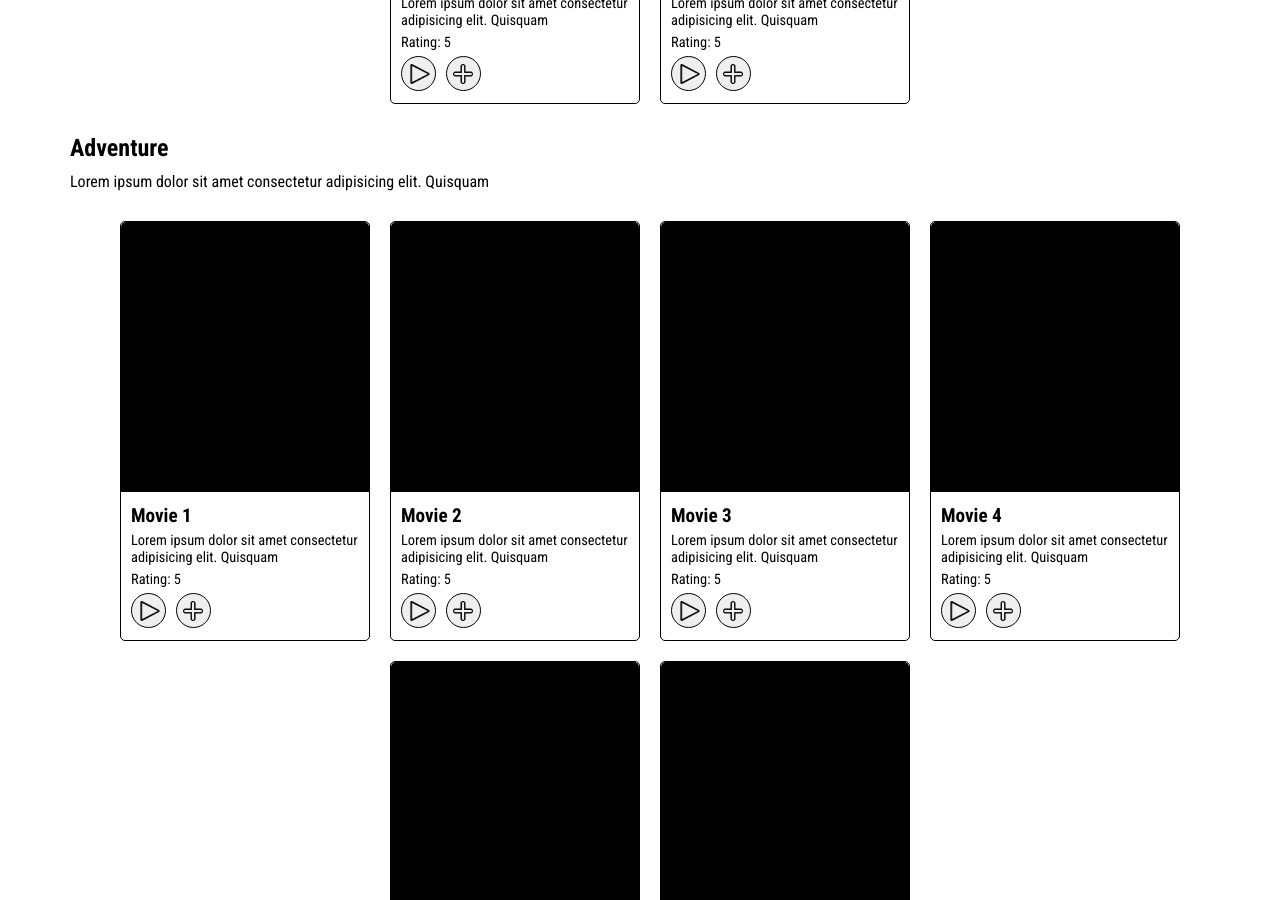
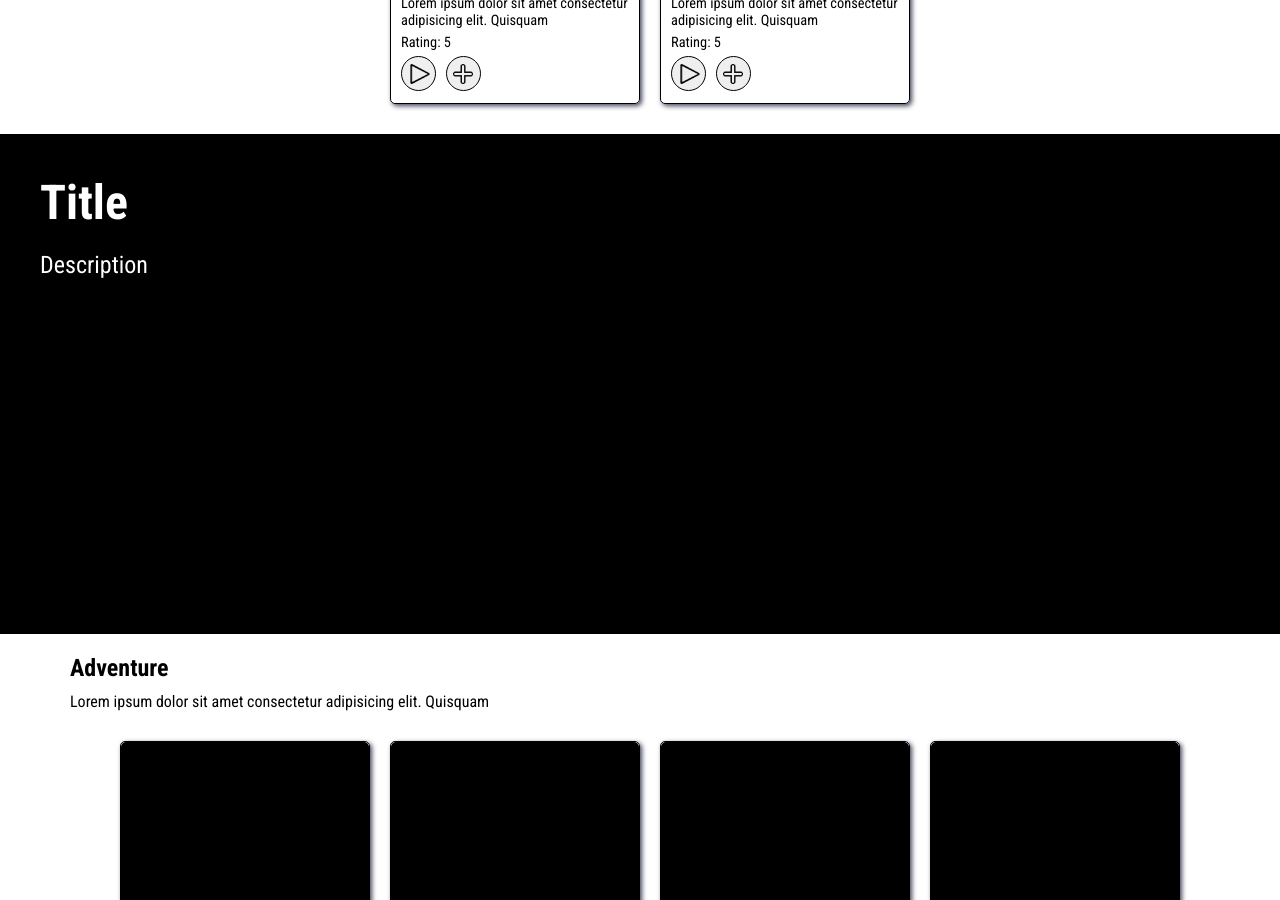
Before and after one commit to Koksiarz100/MovieHub, a Next.js app in the folder client/: page / in a window 1280 px wide. Shown: the part 1900-2800 px from the top of the page. Built offline with nearby package versions, Linux system fonts and the light colour scheme.

Commit message:
Added baner component (still need props)

```diff
--- /dev/null
+++ b/client/app/components/Banner/Banner.tsx
@@ -0,0 +1,24 @@
+import './banner.scss'
+
+/*
+  Banner Component:
+    This is the component that will be used to display the banner on the home page.
+
+    TODO:
+      * Add images to the banner
+      ! Add props to the banner
+      ? Make carousel
+*/
+
+export default function Banner() {
+  return (
+    <div className='banner-wrapper'>
+      <div className='banner-content'> {/* Banner Content */}
+        <div className='banner-title'>Title</div> {/* Banner Title */}
+        <div className='banner-description'> {/* Banner Description */}
+          Description
+        </div>
+      </div>
+    </div>
+  )
+}
--- /dev/null
+++ b/client/app/components/Banner/banner.scss
@@ -0,0 +1,28 @@
+/*
+  Banner styles
+    This are the styles for the banner.
+*/
+
+.banner-wrapper {
+  display: flex;
+  flex-direction: column;
+  justify-content: left;
+  align-items: left;
+  padding: 40px;
+  width: 100%;
+  height: 500px;
+  margin-top: 20px;
+  background-color: black;
+  color: white;
+
+  .banner-title {
+    font-size: 3em;
+    font-weight: bold;
+    margin-bottom: 20px;
+  }
+
+  .banner-description {
+    font-size: 1.5em;
+    margin-bottom: 20px;
+  }
+}
--- a/client/app/components/Layout/Footer/Footer.jsx
+++ b/client/app/components/Layout/Footer/Footer.jsx
@@ -7,10 +7,19 @@ import ig from './assets/insta.png'
 import tw from './assets/twitter.png'
 import yt from './assets/yt.png'
 
+/*
+  Footer component:
+    This is the footer component that is displayed on every page.
+
+  TODO:
+    * Add social media links
+    * Add contact information
+*/
+
 export default function Footer() {
   return (
     <footer>
-      <div className='footer-section'>
+      <div className='footer-section'> {/* Menu section */}
         <div className='footer-title'>
           Menu
         </div>
@@ -28,7 +37,7 @@ export default function Footer() {
           </ul>
         </div>
       </div>
-      <div className='footer-section'>
+      <div className='footer-section'> {/* Socials section */}
         <div className='footer-title'>
           Socials
         </div>
@@ -39,7 +48,7 @@ export default function Footer() {
           <Image src={yt} alt='yt' className='footer-social' />
         </div>
       </div>
-      <div className='footer-section'>
+      <div className='footer-section'> {/* Contact section */}
         <div className='footer-title'>
           Contact
         </div>
--- a/client/app/components/Layout/Footer/footer.scss
+++ b/client/app/components/Layout/Footer/footer.scss
@@ -1,3 +1,8 @@
+/*
+  Footer Styles
+    This are the styles for the footer, it contains the styles for the footer menu, socials and contact.
+*/
+
 footer {
   display: flex;
   flex-direction: row;
--- a/client/app/components/MovieCards/card.scss
+++ b/client/app/components/MovieCards/card.scss
@@ -15,6 +15,10 @@
   border-radius: 5px;
   margin: 10px;
   transition: all 0.2s ease-in-out;
+
+  -webkit-box-shadow: 2px 2px 5px 0px rgba(66, 68, 90, 1);
+  -moz-box-shadow: 2px 2px 5px 0px rgba(66, 68, 90, 1);
+  box-shadow: 2px 2px 5px 0px rgba(66, 68, 90, 1);
 
   &:hover {
     transform: scale(1.1);
--- a/client/app/page.scss
+++ b/client/app/page.scss
@@ -34,6 +34,10 @@
       font-size: 1.5em;
       font-weight: bold;
       margin-bottom: 10px;
+
+      @media only screen and (max-width: 600px ) {
+        padding-left: 0;
+      }
     }
 
     .category-description {
@@ -47,6 +51,7 @@
       padding-left: 50px;
 
       @media only screen and (max-width: 600px ) {
+        padding-left: 0;
         text-align: center;
       }
     }
--- a/client/app/page.tsx
+++ b/client/app/page.tsx
@@ -2,6 +2,7 @@ import React from 'react'
 import './page.scss'
 
 import Category from './components/Categories/Categories'
+import Banner from './components/Banner/Banner'
 
 /*
   Home Page:
@@ -83,6 +84,7 @@ export default function Home() {
     <div className='main-wrapper'>
       <Category category={Categories[0]}/> {/* This is the new movies category, so it will always be there */}
       <Category category={Categories[RandomCategories[1]]}/>
+      <Banner /> {/* Banner */}
       <Category category={Categories[RandomCategories[2]]}/>
       <Category category={Categories[RandomCategories[3]]}/>
       <Category category={Categories[RandomCategories[4]]}/>
```
